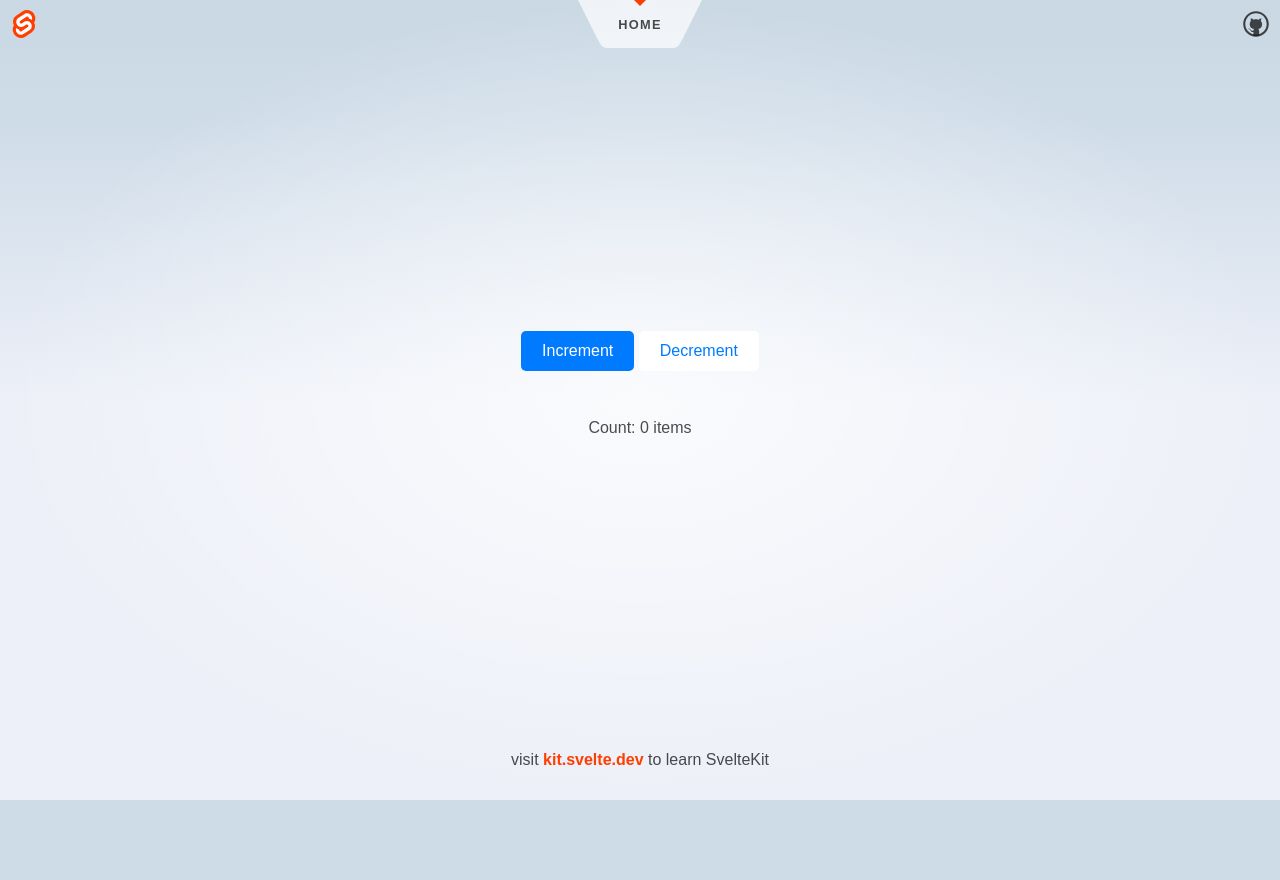
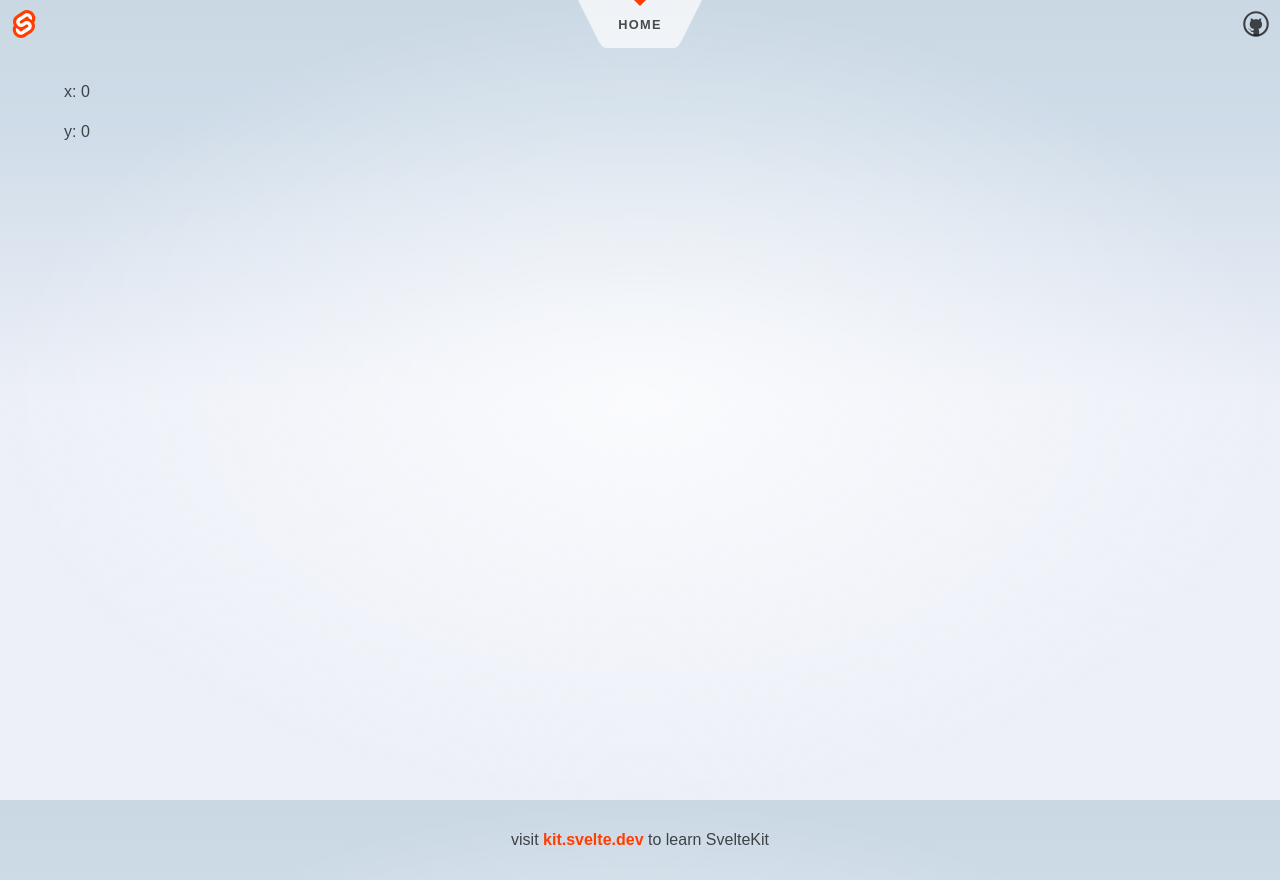
Before and after one commit to kujo205/svelte-course, a SvelteKit app: page / in a window 1280 px wide. Before the commit the page ends 800 px from the top, so only its background shows below. Built offline with nearby package versions, Linux system fonts and the light colour scheme.

Commit message:
exploring event modifiers

```diff
--- a/src/routes/+page.svelte
+++ b/src/routes/+page.svelte
@@ -1,20 +1,24 @@
 <script lang="ts">
+	let mousePosition = {
+		x: 0,
+		y: 0
+	};
 
-	let count = 0;
+	const handleMousePositionChange = (event: MouseEvent) => {
+		mousePosition = {
+			x: event.clientX,
+			y: event.clientY
+		};
+	};
 
-	$: itemsTitle = count === 1 ? 'item' : 'items';
-	$: console.log('Count changed:', count);
+
 </script>
 
 
-<div class="wrapper">
-	<div>
-		<button class="btn primary" on:click={()=>{count=count + 1}}>Increment</button>
-		<button class="btn secondary" on:click={()=>{count=count - 1}}>Decrement</button>
-	</div>
-	<div>Count: {count} {itemsTitle}</div>
+<div class="wrapper" on:mousemove|stopPropagation={handleMousePositionChange}>
+	<p> x: {mousePosition.x} </p>
+	<p> y: {mousePosition.y} </p>
 </div>
-
 
 <style>
     :root {
@@ -23,45 +27,8 @@
     }
 
     .wrapper {
-        display: flex;
-        flex-direction: column;
-        align-items: center;
-        justify-content: center;
-        gap: 3rem;
+        width: 90vw;
+        height: 90vh;
     }
 
-    .btn {
-        border: 1px solid transparent;
-        padding: 10px 20px;
-        border-radius: 5px;
-        cursor: pointer;
-
-        &.primary {
-            background-color: var(--primary);
-            color: var(--secondary);
-
-            &:hover {
-                background-color: var(--primary);
-            }
-
-            &:active {
-                background-color: #035dc5;
-            }
-        }
-
-        &.secondary {
-            background-color: white;
-            color: #007bff;
-
-            &:hover {
-                background-color: #f1f1f1;
-            }
-
-            &:active {
-                background-color: var(--primary);
-                color: var(--secondary);
-            }
-        }
-
-    }
 </style>
```
